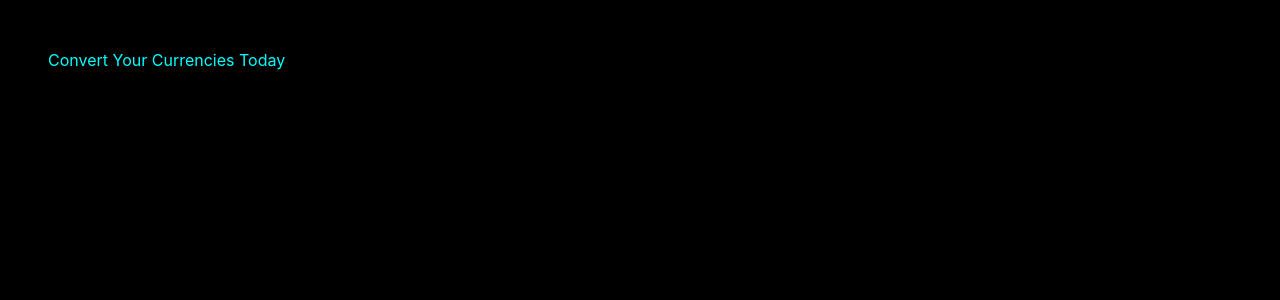
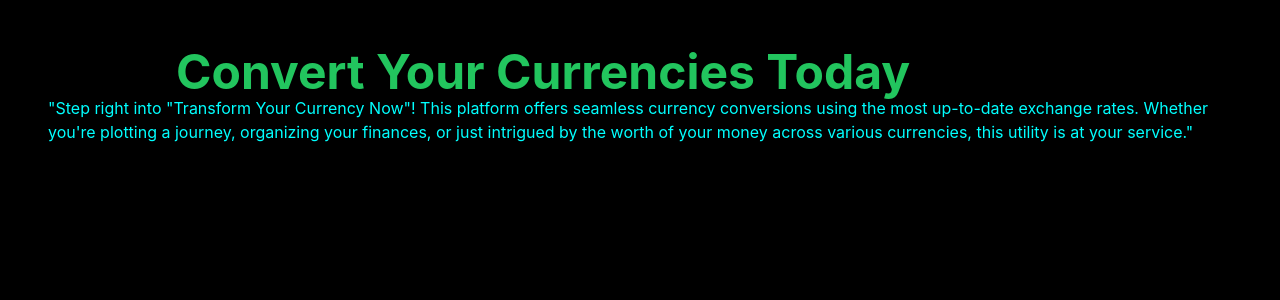
Before and after one commit to Sandaru-Dharmapriya/Curency_exchange_full_stack_app, a React (Create React App) app in the folder client/: page / in a window 1280 px wide. Shown: the top 300 px of the page. Built offline with nearby package versions, Linux system fonts and the light colour scheme.

Commit message:
after adding tailwind, create UI

```diff
--- a/client/src/pages/MainPage.js
+++ b/client/src/pages/MainPage.js
@@ -3,7 +3,26 @@ import React from 'react'
 export default function MainPage() {
   return (
     <div>
-        <h1>Convert Your Currencies Today</h1>
+        <h1 className=' lg:mx-32 text-5xl font-bold text-green-500'>Convert Your Currencies Today</h1>
+
+        <p>
+        "Step right into "Transform Your Currency Now"!
+        This platform offers seamless currency conversions using the most up-to-date exchange rates.
+        Whether you're plotting a journey, organizing your finances, or just intrigued by the worth
+        of your money across various currencies, this utility is at your service."
+        </p>
+
+        <div>
+            <section>
+                <form>
+                    <div>
+
+                    </div>
+                </form>
+            </section>
+        </div>
     </div>
+
+
   )
 }
```
